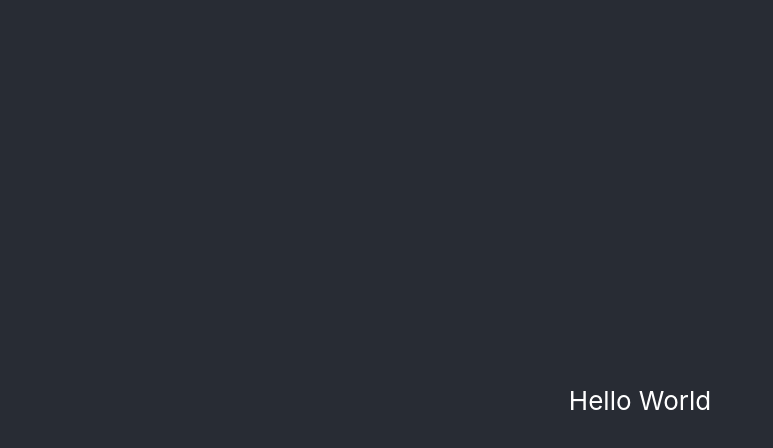
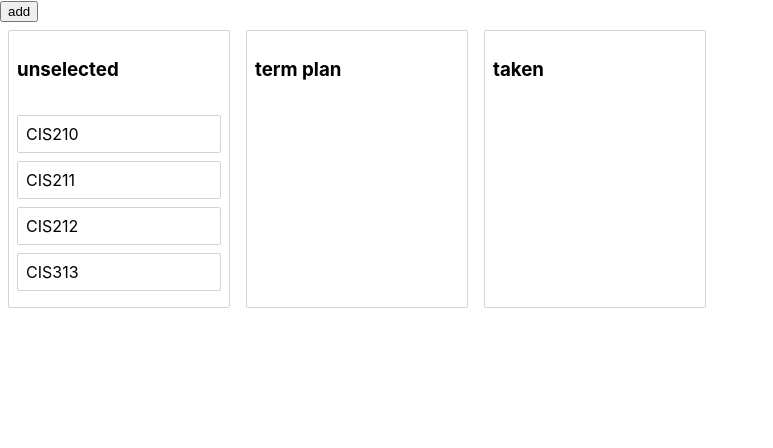
Before and after one commit to zetelight/InsomniHack, a React (Create React App) app: page / in a window 1280 px wide. Shown: the top 448 px of the page, without its empty margins (0-773 px from the left). Built offline with nearby package versions, Linux system fonts and the light colour scheme.

Commit message:
basic features

```diff
--- a/src/App.js
+++ b/src/App.js
@@ -1,18 +1,178 @@
 import React, { Component } from 'react';
 import './App.css';
+import testdata from './testdata';
+import Column from './column';
+import styled from 'styled-components'
+
+import { DragDropContext, Droppable, Draggable } from 'react-beautiful-dnd';
+
+
+
+
+const Container = styled.div`
+    display: flex;
+`;
 
 class App extends Component {
-  render() {
-    return (
-      <div className="App">
-        <header className="App-header">
-          <p>
-            Hello World
-          </p>
-        </header>
-      </div>
-    );
-  }
+
+    constructor(props) {
+        super(props);
+
+
+        this.state = {
+            columns: testdata.columns,
+            tasks: testdata.tasks,
+            columnOrder: testdata.columnOrder
+
+        };
+
+    }
+    //state = initialData;
+
+    onDragEnd = result => {
+        // TODO: reorder our column
+
+        const { destination, source, draggableId } = result;
+
+        if (!destination) {
+            return;
+        }
+
+        if (
+            destination.droppableId === source.droppableId &&
+            destination.index === source.index
+        ) {
+            return;
+        }
+
+
+
+        const start = this.state.columns[source.droppableId];
+        const finish = this.state.columns[destination.droppableId];
+
+        if (start === finish) {
+            const newTaskIds = Array.from(start.taskIds);
+
+            newTaskIds.splice(source.index, 1);
+
+            newTaskIds.splice(destination.index, 0, draggableId);
+
+            const newColumn = {
+                ...start,
+                taskIds: newTaskIds
+            };
+
+            const newState = {
+                ...this.state,
+                columns: {
+                    ...this.state.columns,
+                    [newColumn.id]: newColumn,
+                },
+            };
+
+            this.setState(newState);
+            return;
+        }
+
+        const startTaskIds = Array.from(start.taskIds);
+        startTaskIds.splice(source.index, 1);
+        const newStart = {
+            ...start,
+            taskIds: startTaskIds
+        };
+
+        const finishTaskIds = Array.from(finish.taskIds);
+        finishTaskIds.splice(destination.index, 0, draggableId);
+        const newFinish = {
+            ...finish,
+            taskIds: finishTaskIds
+        };
+
+        const newState = {
+            ...this.state,
+            columns: {
+                ...this.state.columns,
+                [newStart.id]: newStart,
+                [newFinish.id]: newFinish,
+            },
+        };
+
+        this.setState(newState);
+
+
+
+    };
+
+    add(){
+        console.log(this.state);
+
+        var a = {
+            "column-4": {
+                id: "column-4",
+                title: "44444",
+                taskIds: []
+            }
+        }
+
+
+        var c = {}
+        var l = []
+        for (var i in this.state.columns) {
+
+            c[i] = this.state.columns[i]
+
+        }
+
+        for (var i in this.state.columnOrder){
+            l.push(this.state.columnOrder[i])
+        }
+
+        l.push("column-4")
+
+        c["column-4"] = a["column-4"]
+        // console.log(this.state.columns)
+        // console.log(a)
+        console.log(c)
+        console.log(this.state.columns)
+
+
+
+        this.setState({
+            columns:c,
+            columnOrder:l
+
+        })
+
+
+
+    }
+
+
+
+    render() {
+
+
+        return (
+            <DragDropContext onDragEnd={this.onDragEnd}>
+                <button  onClick={this.add.bind(this)} >add</button>
+
+                <Container>
+
+                    {this.state.columnOrder.map(columnId => {
+                        const column = this.state.columns[columnId];
+                        const tasks = column.taskIds.map(taskId => this.state.tasks[taskId]);
+
+                        return <Column key={column.id} column={column} tasks={tasks}/>;
+                    })}
+
+                </Container>
+            </DragDropContext>
+
+        );
+    }
+
+
 }
 
+
 export default App;
--- /dev/null
+++ b/src/column.js
@@ -0,0 +1,56 @@
+import React from 'react';
+import styled from 'styled-components'
+import Task from "./task";
+import { Droppable } from 'react-beautiful-dnd'
+
+
+const Container = styled.div`
+  margin: 8px;
+  border: 1px solid lightgrey;
+  border-radius: 2px;
+  width: 220px;
+
+  display: flex;
+  flex-direction: column;
+`;
+const Title = styled.h3`
+  padding: 8px;
+`;
+const TaskList = styled.div`
+  padding: 8px;
+
+  flex-grow:1;
+  min-height:100px;
+`;
+
+export default class Column extends React.Component {
+    render() {
+        return(
+
+            <Container>
+
+                <Title>{this.props.column.title}</Title>
+
+                <Droppable droppableId={this.props.column.id}>
+                    {provided => (
+                        <TaskList
+                            //innerRef={provided.innerRef}
+                            ref={provided.innerRef}
+                            {...provided.droppableProps}
+                        >
+                            {this.props.tasks.map((task,index) =>
+                                <Task key={task.id} task={task} index={index} />
+                            )}
+                            {provided.placeholder}
+                        </TaskList>
+
+                    )
+
+                    }
+
+                </Droppable>
+            </Container>
+
+        );
+    }
+}
--- a/src/index.js
+++ b/src/index.js
@@ -2,9 +2,7 @@ import React from 'react';
 import ReactDOM from 'react-dom';
 import './index.css';
 import App from './App';
+import '@atlaskit/css-reset';
+
 
 ReactDOM.render(<App />, document.getElementById('root'));
-
-// If you want your app to work offline and load faster, you can change
-// unregister() to register() below. Note this comes with some pitfalls.
-// Learn more about service workers: http://bit.ly/CRA-PWA
--- /dev/null
+++ b/src/task.js
@@ -0,0 +1,39 @@
+import React from 'react';
+import styled from 'styled-components'
+
+import { DragDropContext, Droppable, Draggable } from 'react-beautiful-dnd';
+const Container = styled.div`
+  border: 1px solid lightgrey;
+  border-radius: 2px;
+  padding: 8px;
+  margin-bottom: 8px;
+  background-color: white;
+`;
+
+export default class Task extends React.Component {
+    render() {
+
+        return(
+            <Draggable draggableId={this.props.task.id} index={this.props.index}>
+                {provided => (
+                    <Container
+                        //innerRef={provided.innerRef}
+                        ref={provided.innerRef}
+                        {...provided.draggableProps}
+                        {...provided.dragHandleProps}
+                    >
+                        {this.props.task.content}
+
+                    </Container>
+                )}
+
+
+
+
+
+            </Draggable>
+        );
+
+
+    }
+}
--- /dev/null
+++ b/src/testdata.js
@@ -0,0 +1,30 @@
+const testdata = {
+    tasks: {
+        "task-1": { id: "task-1", content: "CIS210" , isMoveable: true},
+        "task-2": { id: "task-2", content: "CIS211" , isMoveable: false},
+        "task-3": { id: "task-3", content: "CIS212" , isMoveable: false},
+        "task-4": { id: "task-4", content: "CIS313" , isMoveable: false}
+
+    },
+    columns: {
+        "column-1": {
+            id: "column-1",
+            title: "unselected",
+            taskIds: ["task-1", "task-2", "task-3", "task-4"]
+        },
+        "column-2": {
+            id: "column-2",
+            title: "term plan",
+            taskIds: []
+        },
+        "column-3": {
+            id: "column-3",
+            title: "taken",
+            taskIds: []
+        }
+    },
+    // Facilitate reordering of the columns
+    columnOrder: ["column-1", "column-2", "column-3"]
+};
+
+export default testdata;
```
